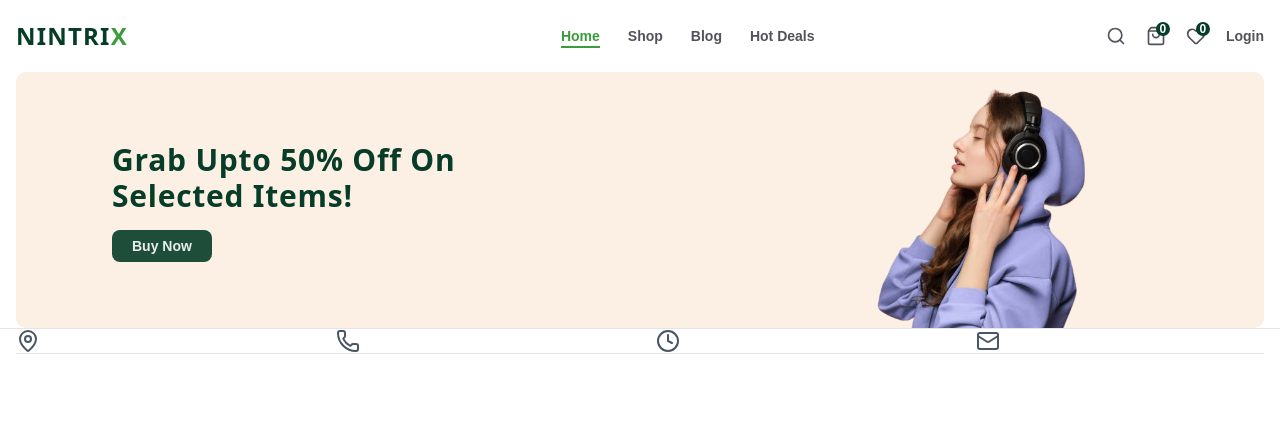
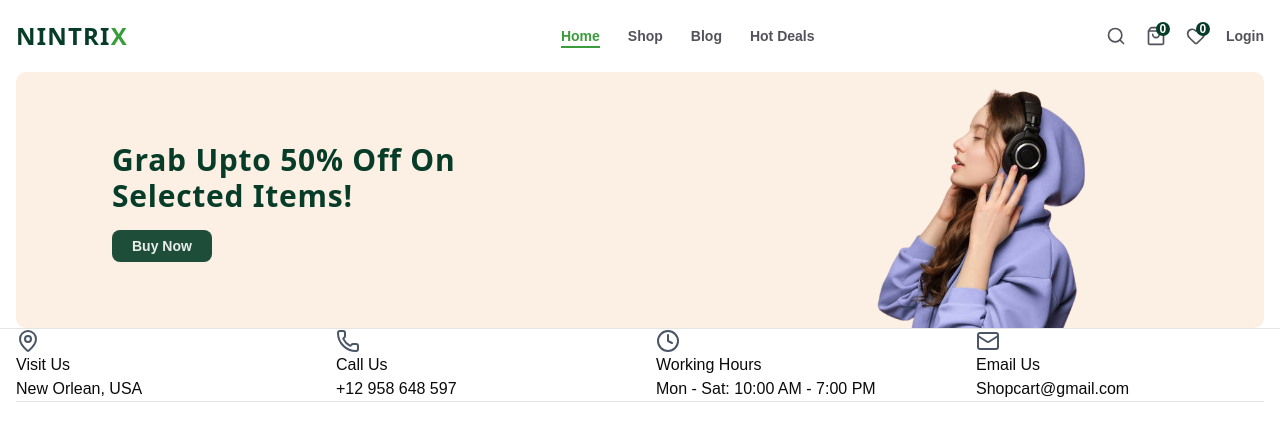
Before and after one commit to Roshen-Perera/nintrix-app, a Next.js app: page / in a window 1280 px wide. Shown: the top 436 px of the page. Built offline with nearby package versions, Linux system fonts and the light colour scheme; no server answers.

Commit message:
feat: enhance FooterTop component to display title and subtitle for contact items

```diff
--- a/components/FooterTop.tsx
+++ b/components/FooterTop.tsx
@@ -40,7 +40,13 @@ const FooterTop = () => {
   return (
     <div className="grid grid-cols-2 lg:grid-cols-4 gap-8 border-b">
       {data?.map((item, index) => (
-        <div key={index}>{item?.icon}</div>
+        <div key={index}>
+          {item?.icon}
+          <div>
+            <h3>{item?.title}</h3>
+            <p>{item?.subtitle}</p>
+          </div>
+        </div>
       ))}
     </div>
   );
```
